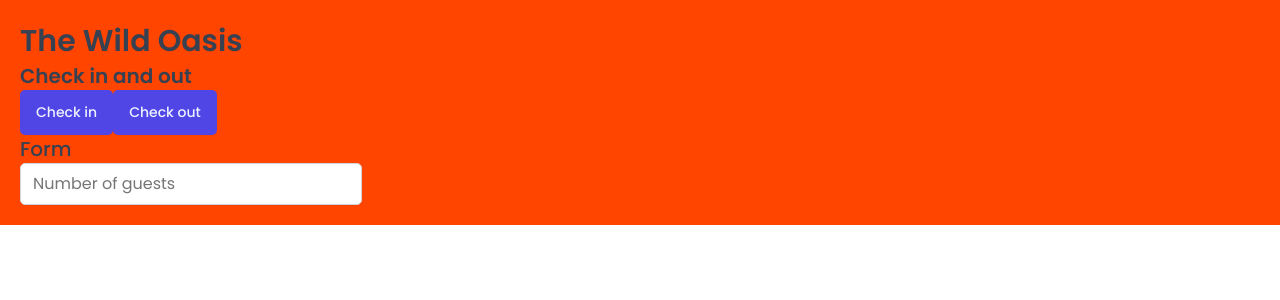
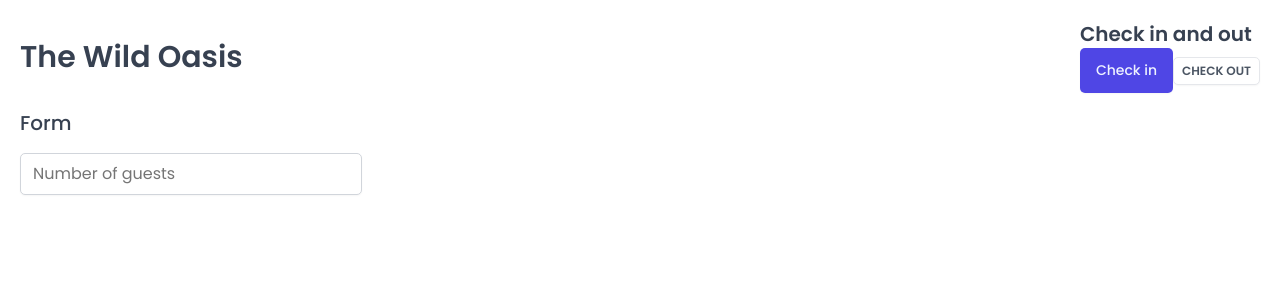
Before and after one commit to fikrirakala/the-wild-oasis, a React (Vite) app: page / in a window 1280 px wide. Shown: the top 300 px of the page. Built offline with nearby package versions, Linux system fonts and the light colour scheme; a web font is replaced by a local one.

Commit message:
build more reusable styled components

```diff
--- a/src/App.jsx
+++ b/src/App.jsx
@@ -3,9 +3,9 @@
 import Button from "./ui/Button";
 import Input from "./ui/Input";
 import Heading from "./ui/Heading";
+import Row from "./ui/Row";
 
 const StyledApp = styled.div`
-  background-color: orangered;
   padding: 20px;
 `;
 
@@ -14,14 +14,31 @@
     <>
       <GlobalStyles />
       <StyledApp>
-        <Heading as="h1">The Wild Oasis</Heading>
+        <Row type="vertical">
+          <Row type="horizontal">
+            <Heading as="h1">The Wild Oasis</Heading>
 
-        <Heading as="h2">Check in and out</Heading>
-        <Button onClick={() => alert("Check in")}>Check in</Button>
-        <Button onClick={() => alert("Check out")}>Check out</Button>
+            <div>
+              <Heading as="h2">Check in and out</Heading>
+              <Button onClick={() => alert("Check in")}>Check in</Button>
 
-        <Heading as="h3">Form</Heading>
-        <Input type="number" placeholder="Number of guests" />
+              <Button
+                variation="secondary"
+                size="small"
+                onClick={() => alert("Check out")}>
+                Check out
+              </Button>
+            </div>
+          </Row>
+
+          <Row type="vertical">
+            <Heading as="h3">Form</Heading>
+
+            <form>
+              <Input type="number" placeholder="Number of guests" />
+            </form>
+          </Row>
+        </Row>
       </StyledApp>
     </>
   );
--- a/src/ui/Button.jsx
+++ b/src/ui/Button.jsx
@@ -49,18 +49,17 @@
 };
 
 const Button = styled.button`
-  font-size: 1.4rem;
-  padding: 1.2rem 1.6rem;
-  font-weight: 500;
   border: none;
   border-radius: var(--border-radius-sm);
-  background-color: var(--color-brand-600);
-  color: var(--color-brand-50);
   box-shadow: var(--shadow-sm);
 
-  &:hover {
-    background-color: var(--color-brand-700);
-  }
+  ${(props) => sizes[props.size]}
+  ${(props) => variations[props.variation]}
 `;
 
+Button.defaultProps = {
+  variation: "primary",
+  size: "medium",
+};
+
 export default Button;
--- /dev/null
+++ b/src/ui/Row.jsx
@@ -0,0 +1,25 @@
+import { css, styled } from "styled-components";
+
+const Row = styled.div`
+  display: flex;
+
+  ${(props) =>
+    props.type === "horizontal" &&
+    css`
+      justify-content: space-between;
+      align-items: center;
+    `}
+
+  ${(props) =>
+    props.type === "vertical" &&
+    css`
+      flex-direction: column;
+      gap: 1.6rem;
+    `}
+`;
+
+Row.defaultProps = {
+  type: "vertical",
+};
+
+export default Row;
```
